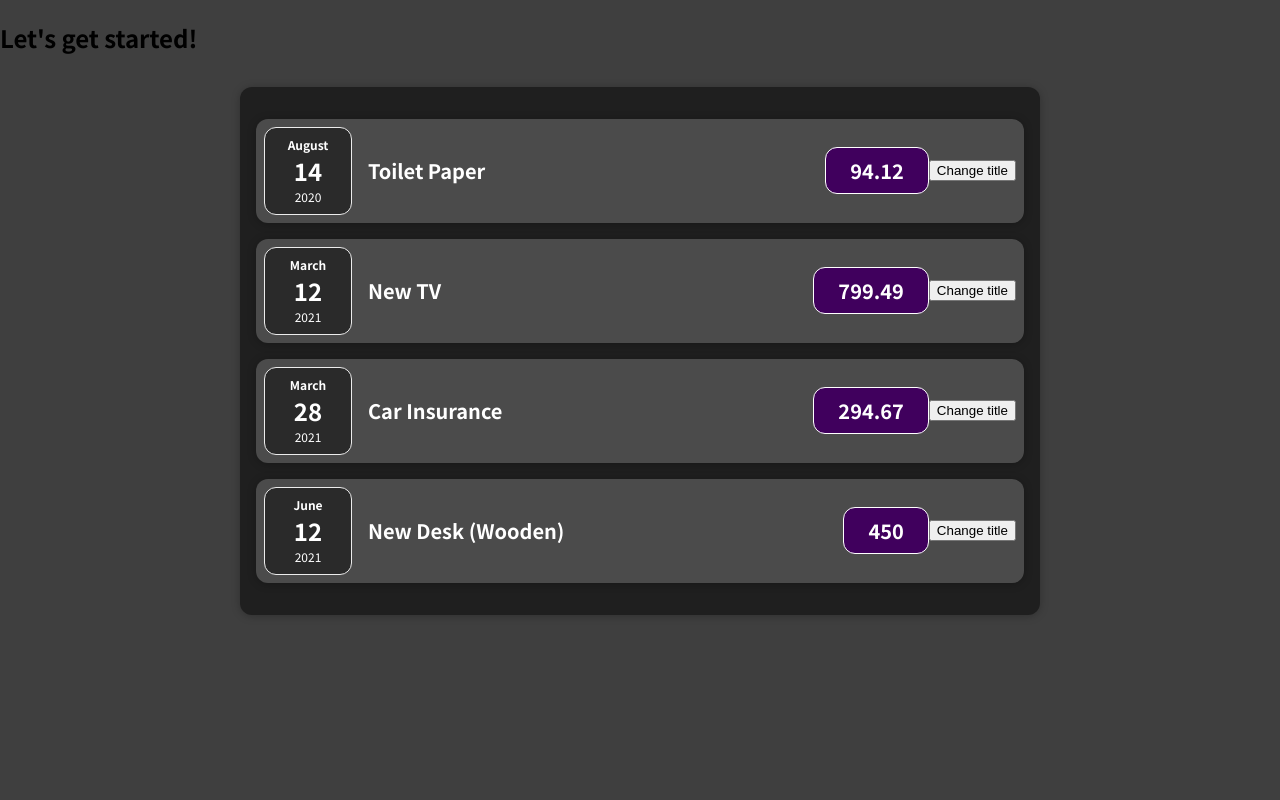
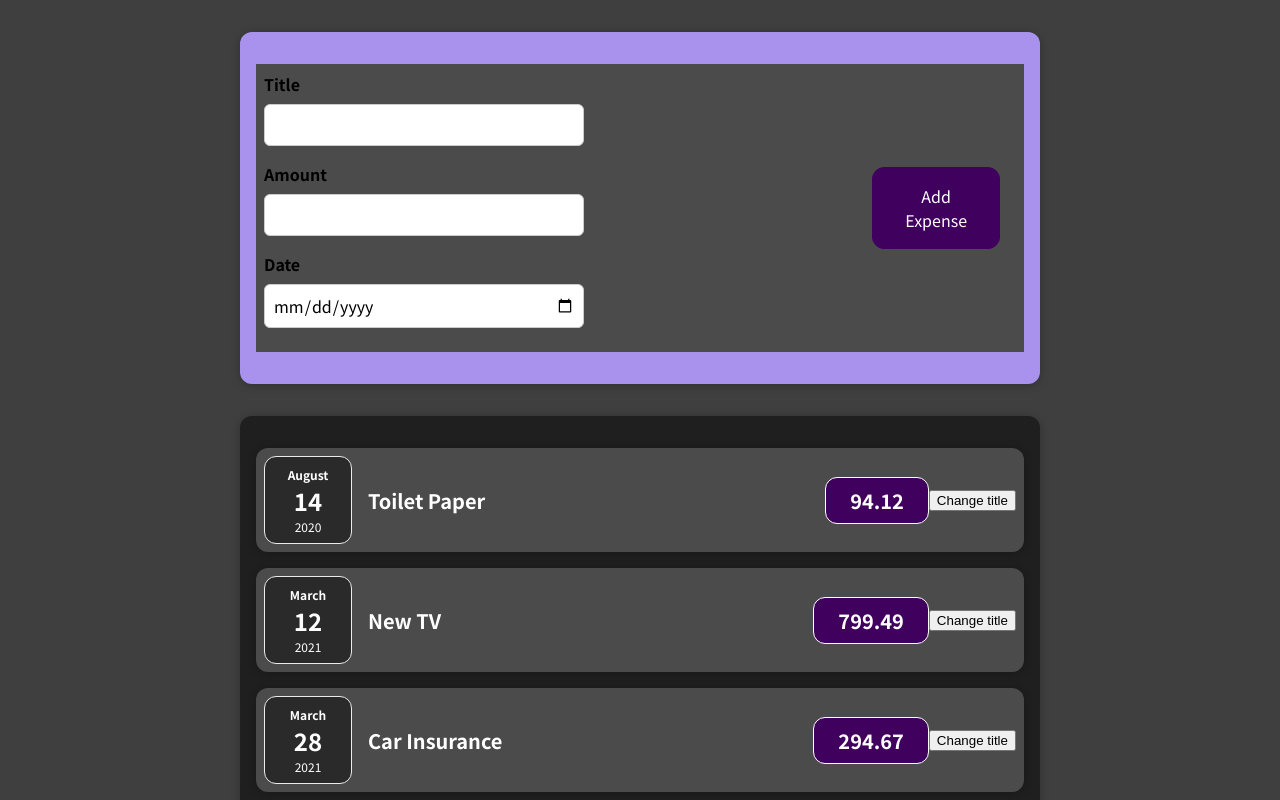
Before and after one commit to trajkovski731/react-first-project, a React (Create React App) app: page / in a window 1280 px wide. Shown: the top 800 px of the page. Built offline with nearby package versions, Linux system fonts and the light colour scheme.

Commit message:
Fix the project and add two way binding in the ExpenseForm.js so after submitting the button the data will be resetted

```diff
--- a/src/App.js
+++ b/src/App.js
@@ -1,6 +1,7 @@
 import React from 'react';
 
 import ExpenseList from "./components/expenses/ExpenseList";
+import NewExpense from "./components/newExpense/NewExpense";
 const App = () => {
     const expenses = [
         {
@@ -33,7 +34,7 @@ const App = () => {
 
     return (
         <div>
-            <h2>Let's get started!</h2>
+            <NewExpense></NewExpense>
             <ExpenseList expenses={expenses} />
         </div>
     );
--- a/src/components/newExpense/ExpenseForm.js
+++ b/src/components/newExpense/ExpenseForm.js
@@ -53,6 +53,15 @@ function ExpenseForm() {
 
     const submitHandler = (event) => {
         event.preventDefault();
+        const enteredData = {
+            title: enteredTitle,
+            amount: enteredAmount,
+            date: new Date(enteredDate)
+        }
+
+        setEnteredTitle('');
+        setEnteredAmount('');
+        setEnteredDate('');
     }
 
     return (
@@ -60,15 +69,22 @@ function ExpenseForm() {
             <div className="new-expense__controls">
                 <div className="new-expense__control">
                     <label>Title</label>
-                    <input type="text" onChange={(event) => inputChangeHandler('title', event.target.value)}/>
+                    <input type="text"
+                           onChange={(event) => inputChangeHandler('title', event.target.value)}
+                           value={enteredTitle}
+                    />
                 </div>
                 <div className="new-expense__control">
                     <label>Amount</label>
-                    <input type="number" min="0.01" step="0.01" onChange={amountChangeHandler}/>
+                    <input type="number" min="0.01" step="0.01"
+                           onChange={amountChangeHandler}
+                           value={enteredAmount}/>
                 </div>
                 <div className="new-expense__control">
                     <label>Date</label>
-                    <input type="date" min="2019-01-01" max="2022-12-31" onChange={dateChangeHandler}/>
+                    <input type="date" min="2019-01-01" max="2022-12-31"
+                           onChange={dateChangeHandler}
+                           value={enteredDate}/>
                 </div>
             </div>
             <div className="new-expense__actions">
```
